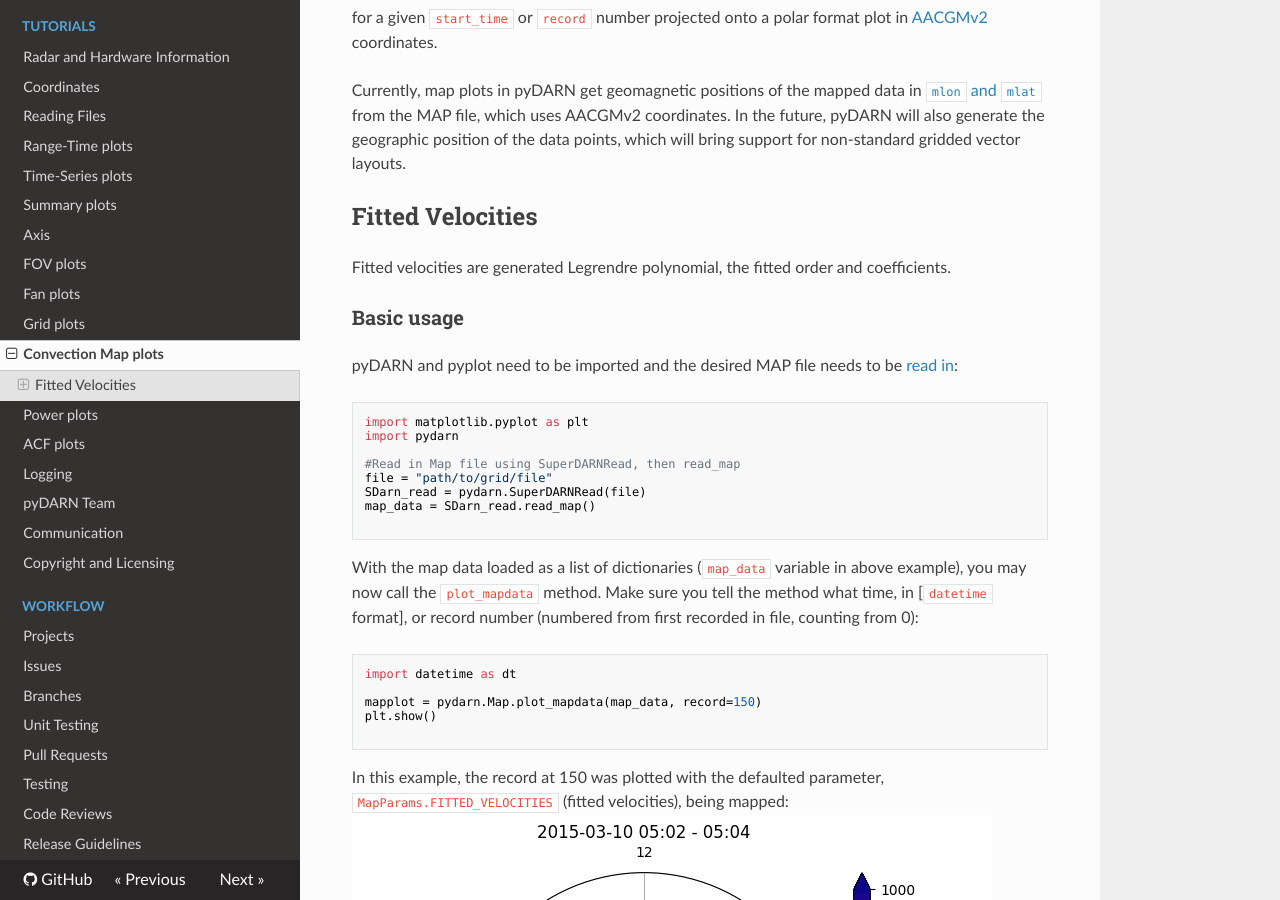
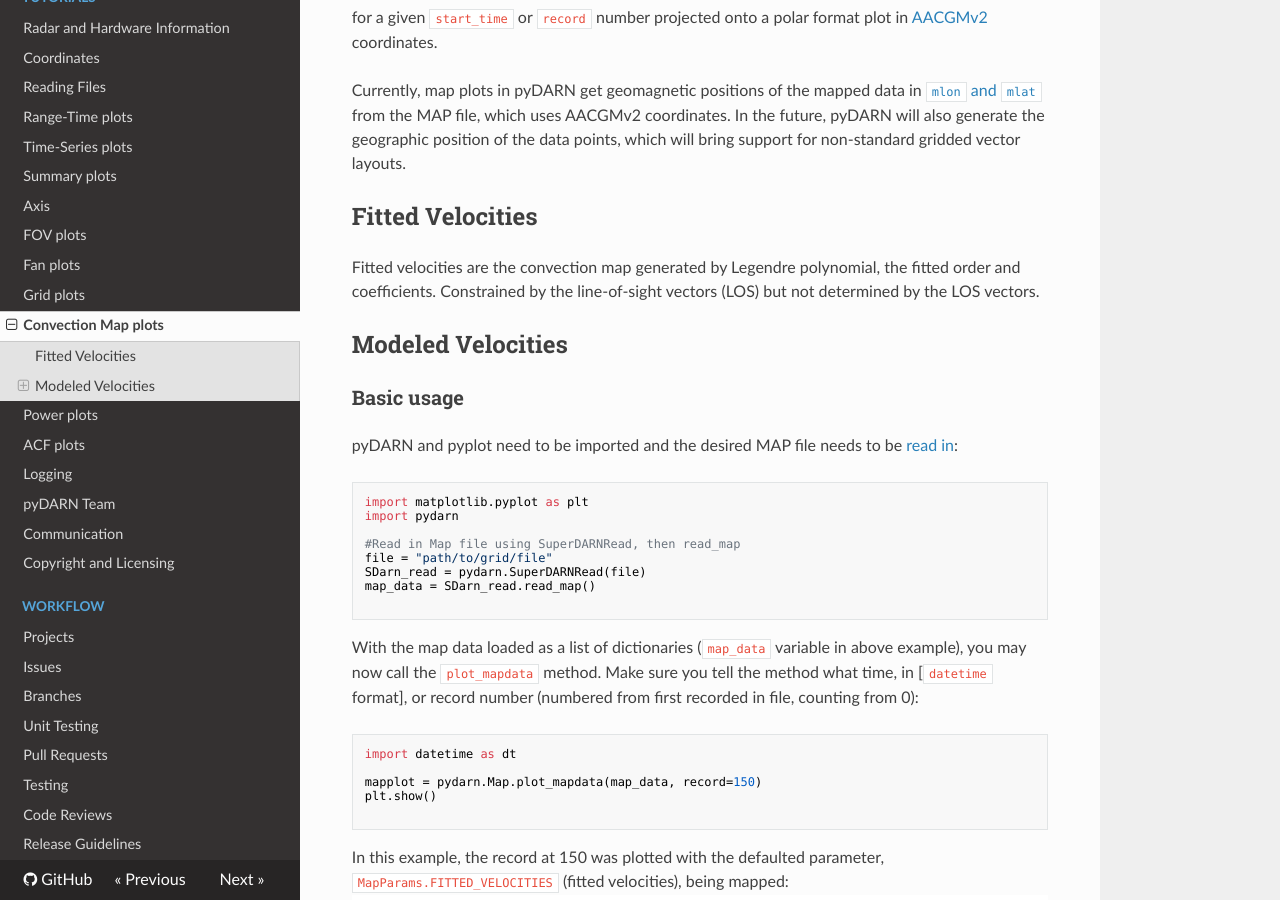
Before and after one commit to SuperDARN/pydarn, an MkDocs documentation site: the page built from docs/user/map.md, in a window 1280 px wide and 900 px high, scrolled down 559 px. Built offline with MkDocs 1.6.1, drawn with Linux system fonts in a browser that asks for light colours; nearby versions of some CDN libraries; some of the changed text lies outside the part shown.

Commit message:
updaed some images

```diff
--- a/docs/user/map.md
+++ b/docs/user/map.md
@@ -33,8 +33,13 @@ Currently, map plots in pyDARN get geomagnetic positions of the mapped data in [
 
 ## Fitted Velocities
 
-Fitted velocities are generated Legrendre polynomial, the fitted order and coefficients.
+Fitted velocities are the convection map generated by Legendre polynomial, the fitted order and coefficients.
+Constrained by the line-of-sight vectors (LOS) but not determined by the LOS vectors.
 <!-- Need to fill-in more -->
+
+## Modeled Velocities
+
+
 
 ### Basic usage
 
```
Also changed, not shown: other parts of docs/user/map.md (+1 -1 lines), docs/imgs/map_1.png, docs/imgs/map_2.png, 1 other file.
